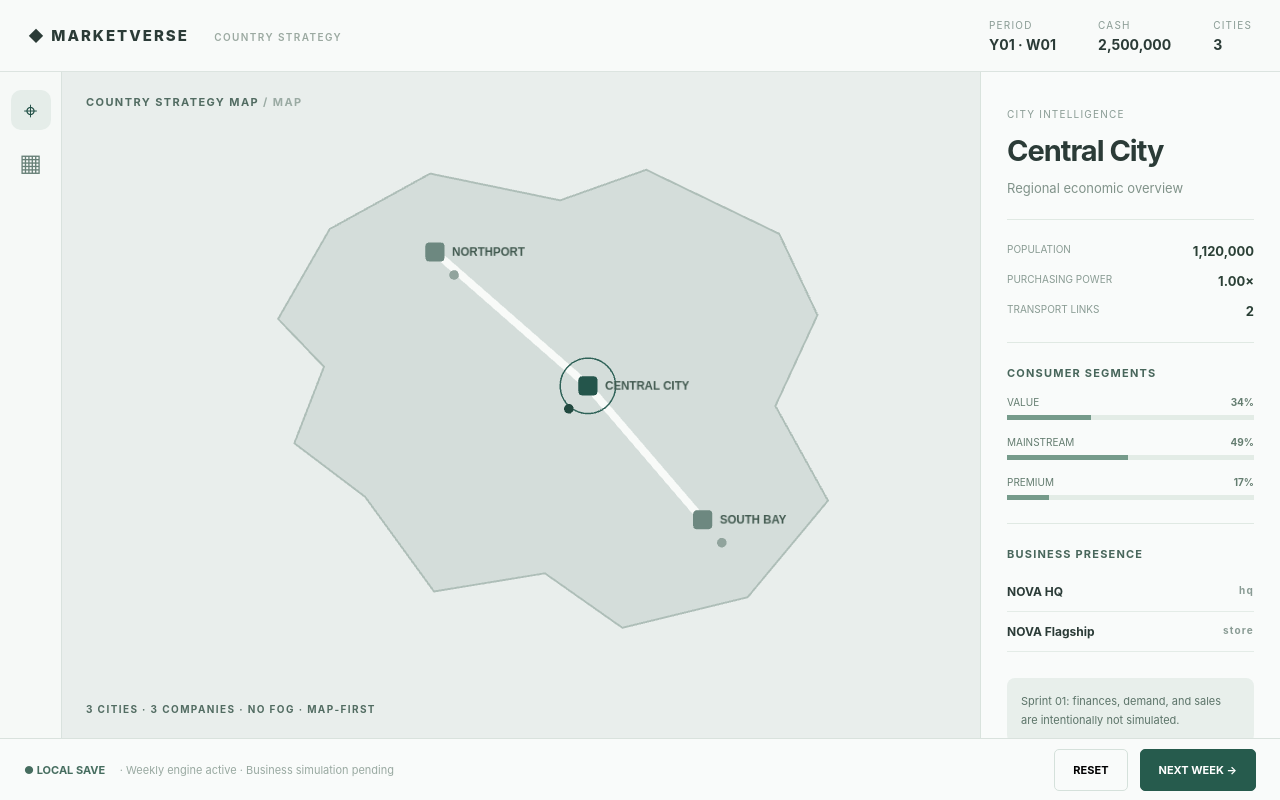
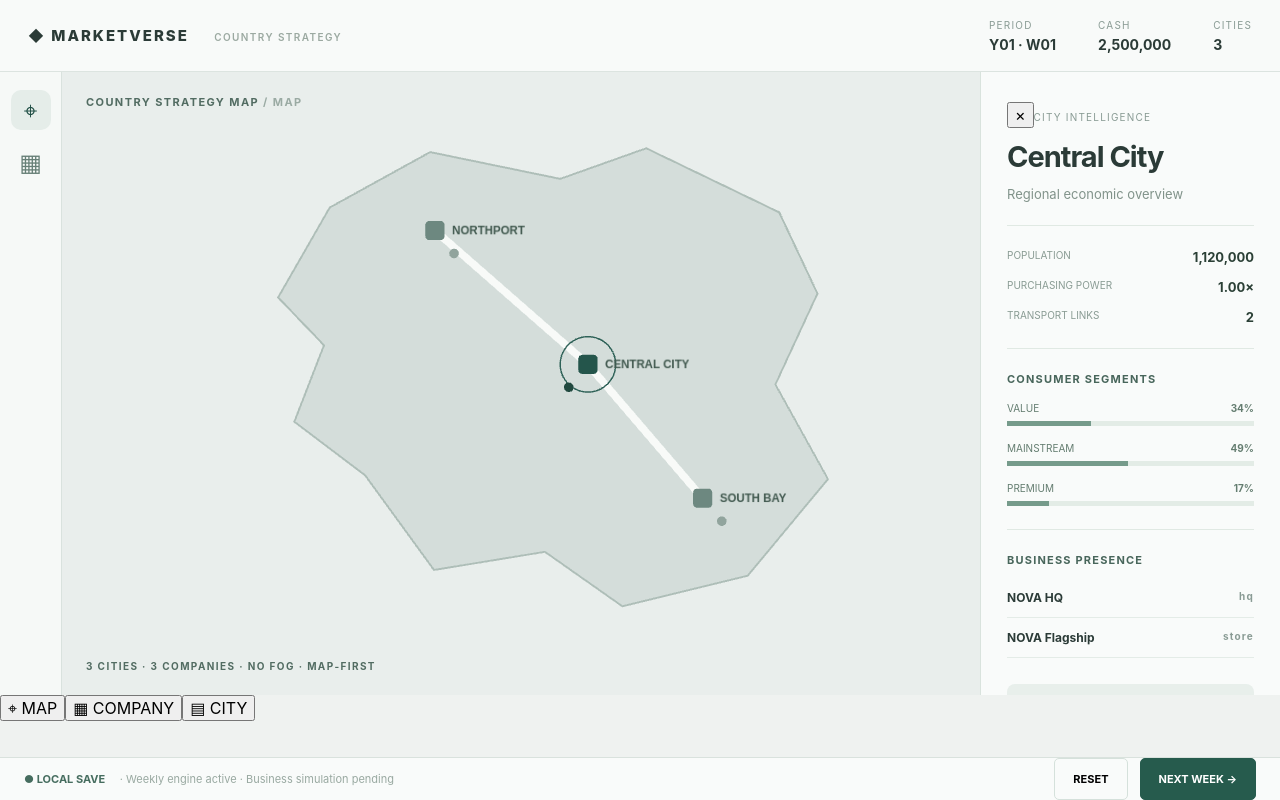
Before and after one commit to Khanhsz/marketverse, a React (Vite) app: page / in a window 1280 px wide. Built offline with nearby package versions, Linux system fonts and the light colour scheme.

Commit message:
feat(mobile): add mobile navigation and city detail sheet

```diff
--- a/src/ui/App.tsx
+++ b/src/ui/App.tsx
@@ -7,6 +7,7 @@ export function App(){
  const [game,setGame]=useState<GameState>(()=>{try{const raw=localStorage.getItem(SAVE_KEY);if(raw)return deserializeGame(raw);}catch{}return createInitialGame();});
  const [selected,setSelected]=useState('central');
  const [tab,setTab]=useState<'map'|'company'>('map');
+ const [detailsOpen,setDetailsOpen]=useState(false);
  useEffect(()=>{localStorage.setItem(SAVE_KEY,serializeGame(game));},[game]);
  const city=game.cities.find(x=>x.id===selected)||game.cities[0],player=game.companies.find(x=>x.id===game.playerId)!;
  const facilities=game.facilities.filter(f=>f.cityId===city.id);
@@ -15,16 +16,17 @@ export function App(){
     <div className="metrics"><div><small>PERIOD</small><b>Y{game.year.toString().padStart(2,'0')} · W{game.week.toString().padStart(2,'0')}</b></div><div><small>CASH</small><b>{number(player.cash)}</b></div><div><small>CITIES</small><b>{game.cities.length}</b></div></div>
    </header>
    <div className="workspace"><nav className="rail"><button aria-label="Map" aria-pressed={tab==='map'} onClick={()=>setTab('map')}>⌖</button><button aria-label="Company" aria-pressed={tab==='company'} onClick={()=>setTab('company')}>▦</button></nav>
-     <main className="mapArea"><div className="overlay">COUNTRY STRATEGY MAP <span> / {tab.toUpperCase()}</span></div><CountryMap cities={game.cities} facilities={game.facilities} selectedCityId={city.id} onSelect={id=>{setSelected(id);setTab('map');}}/>
+     <main className="mapArea"><div className="overlay">COUNTRY STRATEGY MAP <span> / {tab.toUpperCase()}</span></div><CountryMap cities={game.cities} facilities={game.facilities} selectedCityId={city.id} onSelect={id=>{setSelected(id);setTab('map');setDetailsOpen(true);}}/>
       {tab==='company'&&<div className="floating"><small>COMPANY REGISTER</small><h2>{player.name}</h2><p>Capital: {number(player.cash)}. Product design, market demand and AI will be added in future sprints.</p></div>}
       <div className="mapFoot">3 CITIES · 3 COMPANIES · NO FOG · MAP-FIRST</div>
      </main>
-     <aside className="panel"><small>CITY INTELLIGENCE</small><h1>{city.name}</h1><p className="muted">Regional economic overview</p><hr/><div className="stat">POPULATION <b>{number(city.population)}</b></div><div className="stat">PURCHASING POWER <b>{city.power.toFixed(2)}×</b></div><div className="stat">TRANSPORT LINKS <b>{city.links.length}</b></div><hr/><h3>CONSUMER SEGMENTS</h3>
+     <aside className={`panel ${detailsOpen?'panel-open':''}`}><button className="panelClose" aria-label="Close city details" onClick={()=>setDetailsOpen(false)}>×</button><small>CITY INTELLIGENCE</small><h1>{city.name}</h1><p className="muted">Regional economic overview</p><hr/><div className="stat">POPULATION <b>{number(city.population)}</b></div><div className="stat">PURCHASING POWER <b>{city.power.toFixed(2)}×</b></div><div className="stat">TRANSPORT LINKS <b>{city.links.length}</b></div><hr/><h3>CONSUMER SEGMENTS</h3>
       {Object.entries(city.segments).map(([name,share])=><div className="segment" key={name}><div>{name.toUpperCase()} <b>{Math.round(share*100)}%</b></div><div className="bar"><i style={{width:(share*100)+'%'}}/></div></div>)}
       <hr/><h3>BUSINESS PRESENCE</h3>{facilities.map(f=><div className="facility" key={f.id}>{f.name} <small>{f.kind}</small></div>)}
       <div className="notice">Sprint 01: finances, demand, and sales are intentionally not simulated.</div>
      </aside>
    </div>
+   <nav className="mobileNav" aria-label="Mobile navigation"><button aria-pressed={tab==='map'} onClick={()=>{setTab('map');setDetailsOpen(false);}}>⌖ <span>MAP</span></button><button aria-pressed={tab==='company'} onClick={()=>{setTab('company');setDetailsOpen(false);}}>▦ <span>COMPANY</span></button><button aria-pressed={detailsOpen} onClick={()=>{setTab('map');setDetailsOpen(v=>!v);}}>▤ <span>CITY</span></button></nav>
    <footer className="footer"><div>● LOCAL SAVE <span>· Weekly engine active · Business simulation pending</span></div><div className="actions"><button onClick={()=>{if(window.confirm('Reset game?')){localStorage.removeItem(SAVE_KEY);setGame(createInitialGame());setSelected('central');}}}>RESET</button><button className="next" onClick={()=>setGame(old=>advanceWeek(old))}>NEXT WEEK →</button></div></footer>
  </div>;
 }
```
